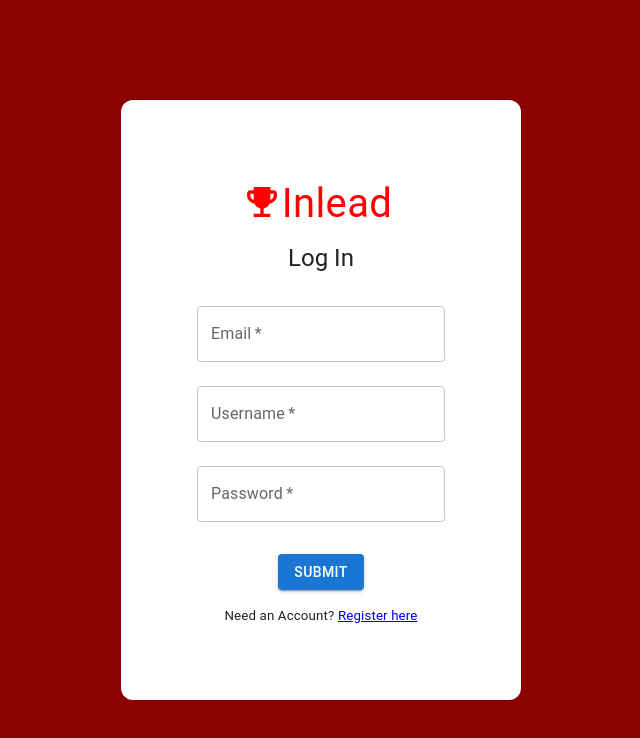
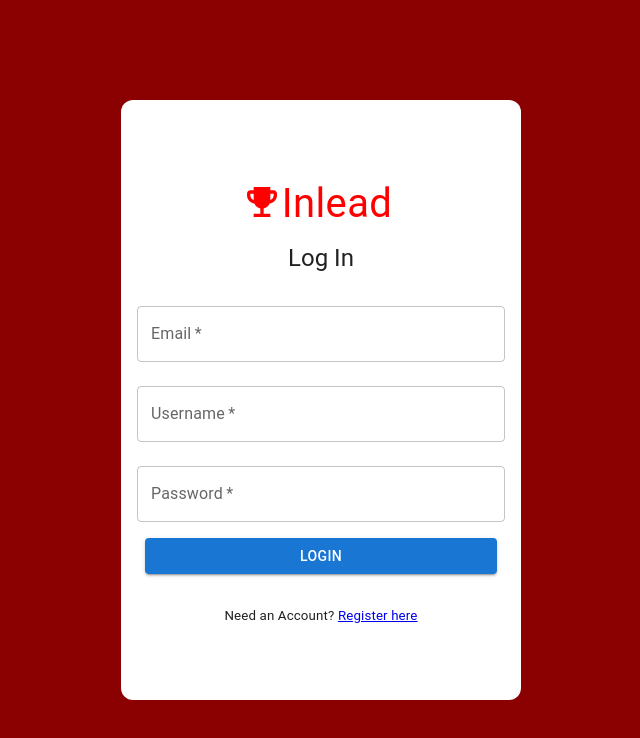
Before and after one commit to josh-ramos-22/Inlead, a React (Create React App) app in the folder frontend/: page /login in a window 1280 px wide. Shown: the top 738 px of the page, without its empty margins (319-959 px from the left). Built offline with nearby package versions, Linux system fonts and the light colour scheme.

Commit message:
integrated formik into login form

```diff
--- a/frontend/src/pages/LoginPage.tsx
+++ b/frontend/src/pages/LoginPage.tsx
@@ -8,6 +8,32 @@ import Button from "@mui/material/Button";
 import { Link } from 'react-router-dom';
 import AppEntryBox from "../components/AppEntryBox";
 
+import ValidatedTextField from "../components/ValidatedTextField";
+
+import {
+  Formik,
+  Field,
+  Form,
+  useField,
+  FieldAttributes,
+  FieldArray
+} from "formik";
+
+import * as yup from "yup";
+
+const validationSchema = yup.object({
+  email: yup
+    .string()
+    .required("Please enter your email")
+    .email('Invalid Email'),
+  username: yup
+    .string()
+    .required("Please enter your username"),
+  password: yup
+    .string()
+    .required('Please enter your password')
+})
+
 function LoginPage() {
   const [backendError, setBackendError] = React.useState(null);
 
@@ -17,7 +43,7 @@ function LoginPage() {
       <Logo/>
       <Typography component="h1" variant="h5">Log In</Typography>
 
-      <Box component="form"
+      <Box
         sx = {{
           my: 2,
           mx: 2,
@@ -26,34 +52,33 @@ function LoginPage() {
           alignItems: 'center'
         }}
       >
-        <TextField
-          margin="normal"
-          required
-          // fullWidth
-          id="email"
-          label="Email"
-        />
-
-        <TextField
-          margin="normal"
-          required
-          // fullWidth
-          id="username"
-          label="Username"
-        />
-
-        <TextField
-          margin="normal"
-          required
-          // fullWidth
-          id="password"
-          label="Password"
-          type="password"
-        />
-
+        <Formik
+          validateOnChange={true}
+          initialValues = {{
+            email: "",
+            username: "",
+            password: "",
+          }}
+          validationSchema={validationSchema}
+          onSubmit={(data, { setSubmitting }) => {
+            setSubmitting(true); // prevents submissions during async call
+            // make async call
+            console.log("submit: ", data);
+            setSubmitting(false);
+          }}
+        >
+          {({ values, errors, isSubmitting }) => (
+            <Form>
+              <ValidatedTextField placeholder="Email" name="email" />
+              <ValidatedTextField placeholder="Username" name="username" />
+              <ValidatedTextField placeholder="Password" type="password" name="password" />
+              <Box sx={{display: 'flex', justifyContent: 'center'}}>
+                <Button fullWidth sx={{m: 1, mb: 1}} variant="contained" type="submit" disabled={isSubmitting}>Login</Button>
+              </Box>
+            </Form>
+          )}
+        </Formik>
       </Box>
-
-      <Button sx={{m: 1, mb: 1}} variant="contained">Submit</Button>
 
       <Typography sx= {{ fontSize: '10pt', m: 1}}>Need an Account? <Link to="/register">Register here</Link></Typography>
     </AppEntryBox>
--- a/frontend/src/pages/RegisterPage.tsx
+++ b/frontend/src/pages/RegisterPage.tsx
@@ -34,14 +34,14 @@ const validationSchema = yup.object({
     .max(10, 'Username is too long - should be at most 10 characters'),
   password: yup
     .string()
-    .required('Password is required')
+    .required('Please enter your password')
     .matches(
       /^(?=.*?[A-Z])(?=.*?[a-z])(?=.*?[0-9])(?=.*?[#?!@$%^&*-]).{8,}$/,
       "Must Contain 8 Characters, One Uppercase, One Lowercase, One Number and One special case Character"
     ),
-    // Josh203#
   passwordConfirm: yup
       .string()
+      .required("Please confirm your password")
       .oneOf([yup.ref('password'), null], "Passwords must match")
 })
 
```
